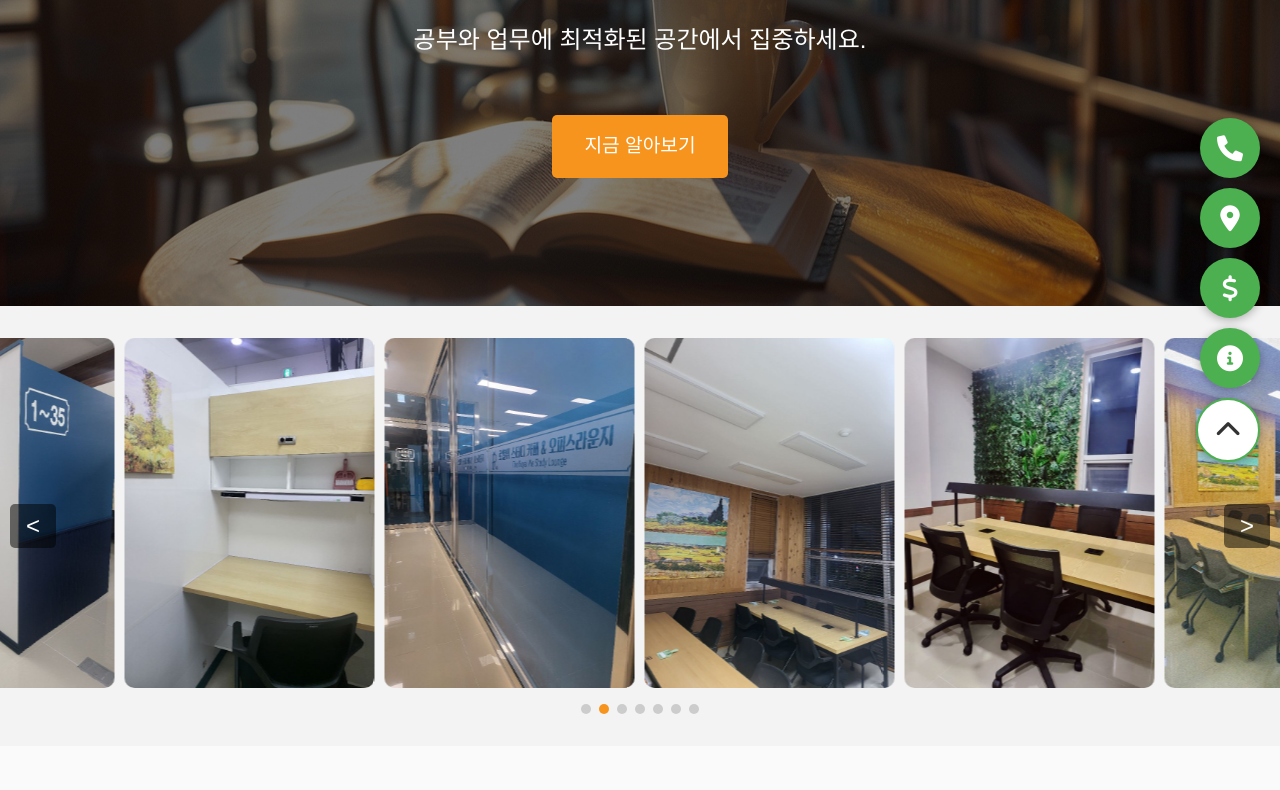
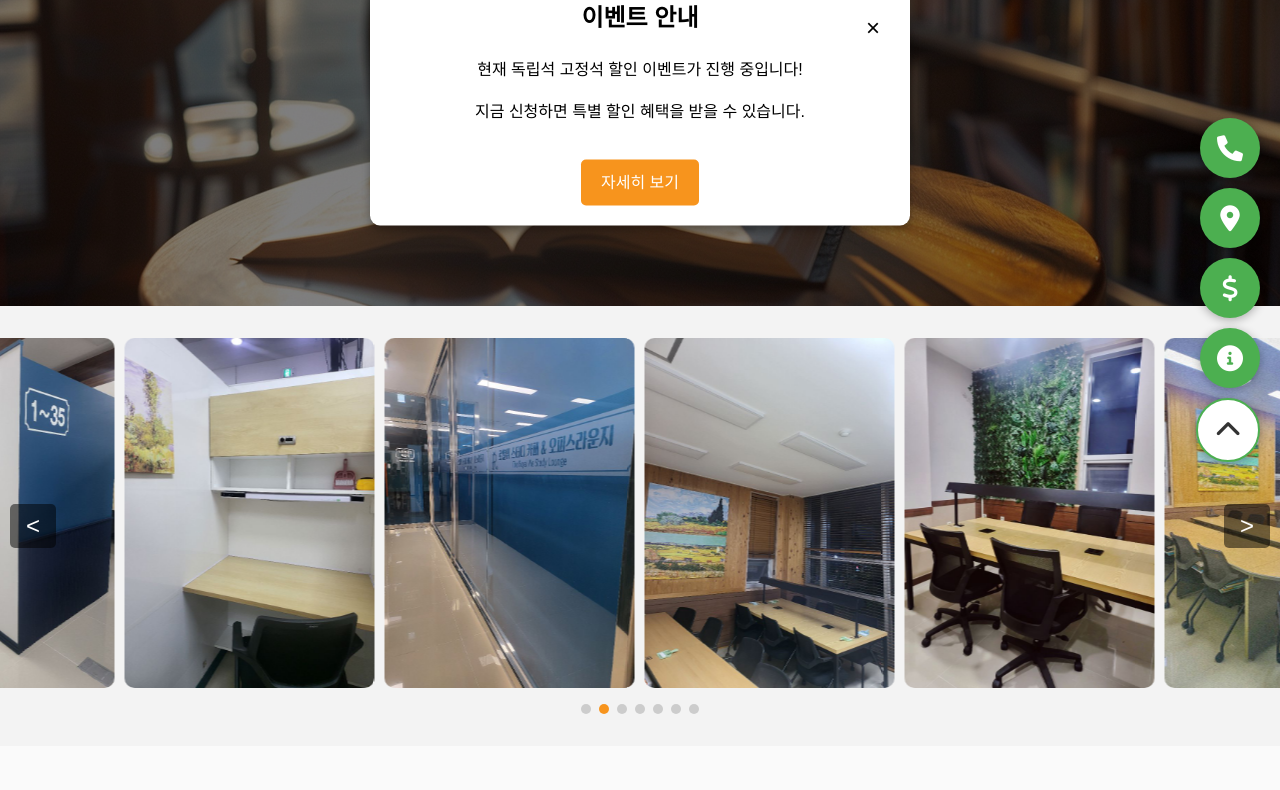
Before and after one commit to royalwe1000/studycafe, a plain HTML site: page index.html in a window 1280 px wide. Shown: the part 308-1098 px from the top of the page. Drawn offline with Linux system fonts and the light colour scheme.

Commit message:
pop 추가 및 일부 정보 변경

```diff
--- a/index.html
+++ b/index.html
@@ -3,7 +3,7 @@
 <head>
     <meta charset="UTF-8">
     <meta name="viewport" content="width=device-width, initial-scale=1.0">
-    <title>독립석 맛집 스터디카페</title>
+    <title>로열위 스터디 카페(The Royal We Study Cafe)</title>
     <link rel="stylesheet" href="styles.css">
     <link rel="stylesheet" href="https://cdnjs.cloudflare.com/ajax/libs/font-awesome/6.0.0-beta3/css/all.min.css">
 </head>
@@ -11,7 +11,7 @@
     <!-- 헤더 -->
     <header class="header">
         <div class="container">
-            <div class="logo">로열위 스터디 카페</div>
+            <div class="logo">로열위 스터디 카페(The Royal We Study Cafe)</div>
             <nav class="nav">
                 <ul class="nav-list">
                     <li><a href="#pricing">요금표</a></li>
@@ -294,7 +294,7 @@
                 <h2>사업자 등록 정보</h2>
                 <p>씨아이씨라이프 주식회사</p>
                 <p>사업자 등록번호: 613-81-32419</p>
-                <p>대표자명: 박성기</p>
+                <p>대표자명: 박성기, 조민지</p>
                 <p>주소: 경남 진주시 에나로 씨아이씨라이프 빌딩 3층, 4층</p>
                 <p>고객센터: 1688-6723</p>
                 <p>업태: 정보통신업, 부동산업, 예술, 스포츠 및 여가관련 서비스업</p>
@@ -324,6 +324,17 @@
     </div>
 </div>
 
+<!-- 이벤트 팝업창 -->
+<div id="event-popup" class="popup">
+    <div class="popup-content">
+        <span class="close-popup">&times;</span>
+        <h2>이벤트 안내</h2>
+        <p>현재 독립석 고정석 할인 이벤트가 진행 중입니다!</p>
+        <p>지금 신청하면 특별 할인 혜택을 받을 수 있습니다.</p>
+        <a href="#event" class="popup-button">자세히 보기</a>
+    </div>
+</div>
+
     <script src="scripts.js"></script>
 </body>
 </html>
--- a/scripts.js
+++ b/scripts.js
@@ -12,8 +12,12 @@ document.addEventListener('DOMContentLoaded', () => {
     const pricingTable = document.querySelector('.pricing-section .pricing-table'); // 요금표 섹션
     const pricingTypeSelect = document.getElementById('pricing-type'); // 필터 드롭다운
 
+    // 팝업 요소 선택
+    const eventPopup = document.getElementById('event-popup');
+    const closePopupBtn = document.querySelector('.close-popup');
+
     // 필수 요소들이 존재하는지 확인
-    if (!track || !modal || !modalImg || !captionText || !closeModalBtn || !prevBtn || !nextBtn || !paginationDotsContainer || !pricingTable || !pricingTypeSelect) {
+    if (!track || !modal || !modalImg || !captionText || !closeModalBtn || !prevBtn || !nextBtn || !paginationDotsContainer || !pricingTable || !pricingTypeSelect || !eventPopup || !closePopupBtn) {
         console.error("필수 요소 중 일부를 찾을 수 없습니다. 스크립트를 종료합니다.");
         return; // 필수 요소가 없으면 코드 실행 중단
     }
@@ -176,4 +180,27 @@ document.addEventListener('DOMContentLoaded', () => {
 
     // 페이지가 로드될 때 기본 필터 적용
     pricingTypeSelect.dispatchEvent(new Event('change'));
+
+    // 팝업을 보여주는 함수
+    function showPopup() {
+        eventPopup.style.display = 'block';
+    }
+
+    // 팝업을 닫는 함수
+    function closePopup() {
+        eventPopup.style.display = 'none';
+    }
+
+    // 페이지 로드 후 3초 뒤 팝업 표시
+    setTimeout(showPopup, 3000);
+
+    // 닫기 버튼 클릭 시 팝업 닫기
+    closePopupBtn.addEventListener('click', closePopup);
+
+    // 팝업 외부 클릭 시 닫기
+    window.addEventListener('click', (event) => {
+        if (event.target === eventPopup) {
+            closePopup();
+        }
+    });
 });
--- a/styles.css
+++ b/styles.css
@@ -512,6 +512,50 @@ body {
     border: 2px solid #4CAF50; /* 통일된 테두리 색상 */
 }
 
+/* 팝업창 스타일 */
+.popup {
+    display: none; /* 기본적으로 숨김 */
+    position: fixed;
+    top: 50%;
+    left: 50%;
+    transform: translate(-50%, -50%);
+    width: 80%;
+    max-width: 500px;
+    background-color: #fff;
+    border-radius: 10px;
+    box-shadow: 0 4px 8px rgba(0, 0, 0, 0.3);
+    z-index: 1001;
+    padding: 20px;
+    text-align: center;
+}
+
+.popup-content {
+    position: relative;
+}
+
+.close-popup {
+    position: absolute;
+    top: 10px;
+    right: 10px;
+    font-size: 24px;
+    cursor: pointer;
+}
+
+.popup-button {
+    display: inline-block;
+    margin-top: 20px;
+    padding: 10px 20px;
+    background-color: #f7941d;
+    color: #fff;
+    text-decoration: none;
+    border-radius: 5px;
+    transition: background-color 0.3s;
+}
+
+.popup-button:hover {
+    background-color: #e67300;
+}
+
 /* 반응형 디자인 */
 @media (max-width: 768px) {
     .header {
@@ -525,6 +569,10 @@ body {
         max-width: 90%; /* 헤더의 최대 너비를 화면의 90%로 설정 */
         margin: 0 auto; /* 가운데 정렬 */
         padding: 0rem 0rem; /* 헤더 패딩을 줄여서 높이 감소 */
+    }
+
+    .header .logo {
+        font-size: 1.1rem; /* 모바일에서 로고 폰트 크기 조정 */
     }
 
     .header .nav {
```
